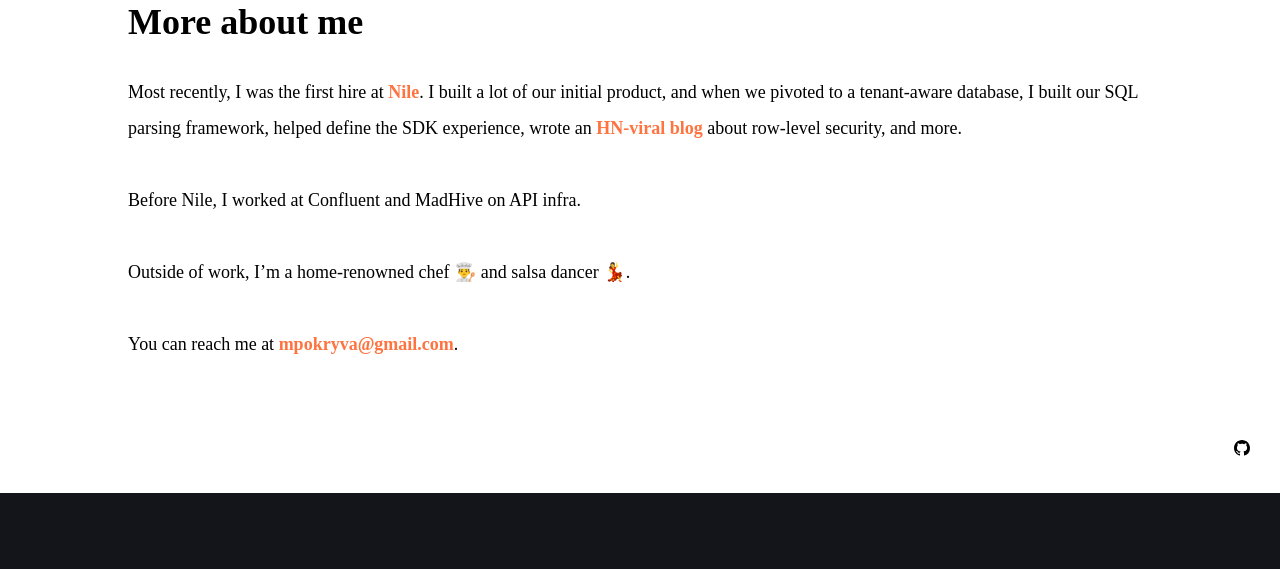
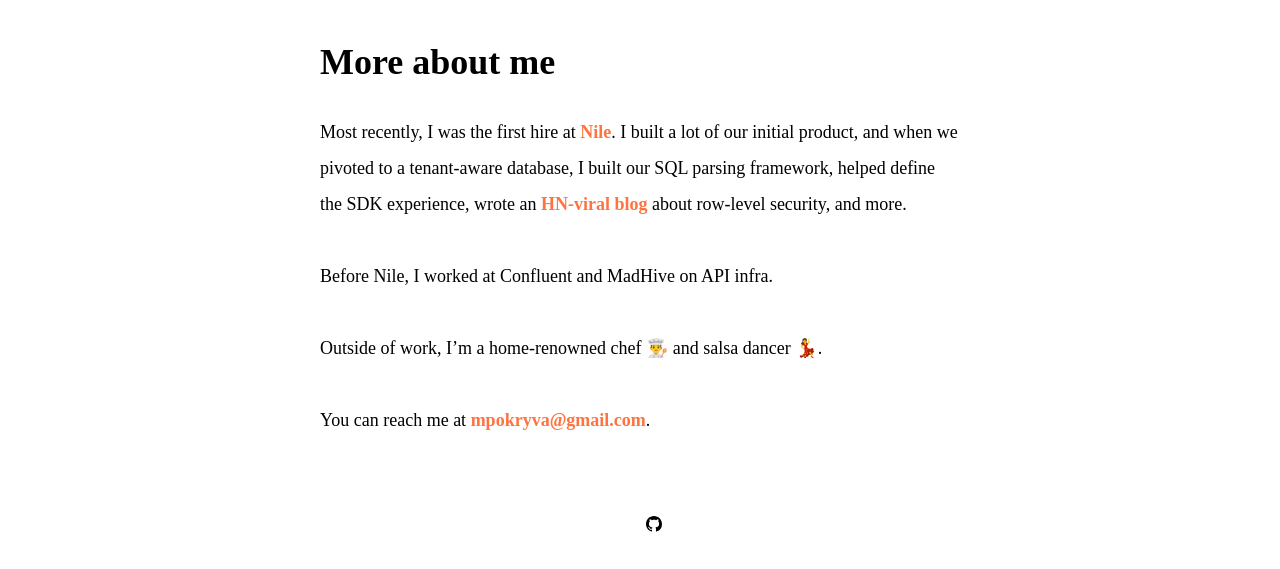
Before and after one commit to mpokryva/Personal-Website, an Astro site: page / in a window 1280 px wide. Shown: the part 862-1431 px from the top of the page. Before the commit the page ends 1355 px from the top, so only its background shows below. Built offline with nearby package versions, Linux system fonts and the light colour scheme; Astro itself is replaced by a stand-in of ours; a web font is replaced by a local one.

Commit message:
center things

```diff
--- a/src/pages/index.astro
+++ b/src/pages/index.astro
@@ -101,10 +101,14 @@
       </div>
     </div>
   </div>
-  <div class="about-me-body bg-white text-black no-text-shadow py-6">
+  <div
+    class="about-me-body flex flex-col items-center bg-white text-black no-text-shadow py-6 sm:pb-6 pb-10"
+  >
     <div class="py-10 px-6 sm:px-32 about-me-main-content">
       <div class="text-3xl sm:text-4xl font-bold">More about me</div>
-      <div class="my-8 text-base sm:text-lg about-me-body leading-loose sm:leading-loose max-w-screen-lg">
+      <div
+        class="my-8 text-base sm:text-lg about-me-body leading-loose sm:leading-loose max-w-screen-sm"
+      >
         Most recently, I was the first hire at <a
           href="https://thenile.dev"
           target="_blank">Nile</a
@@ -126,7 +130,7 @@
         <a href="mailto:mpokryva@gmail.com"> mpokryva@gmail.com</a>.
       </div>
     </div>
-    <div class="social-logos flex justify-center xl:justify-end xl:pr-6">
+    <div class="social-logos flex justify-center">
       <Social />
     </div>
   </div>
@@ -231,9 +235,7 @@
   }
 
   .bg-image {
-    width: 100%;
-    height: 100%;
-    min-height: 100vh;
+    min-height: 105vh;
     object-fit: cover; /* Ensures the image covers the entire container */
     object-position: center; /* Center the image */
   }
```
